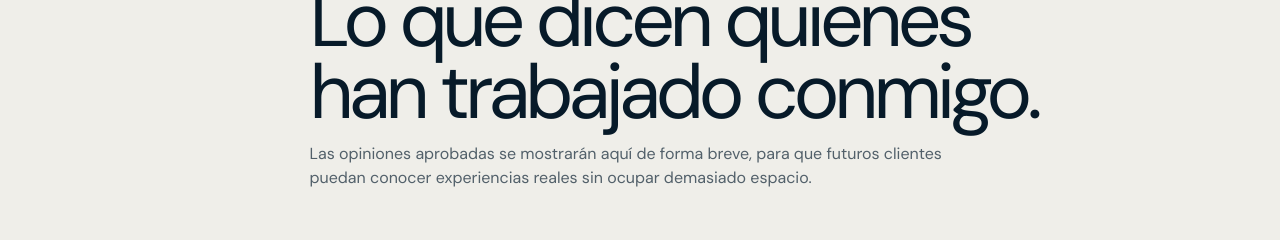
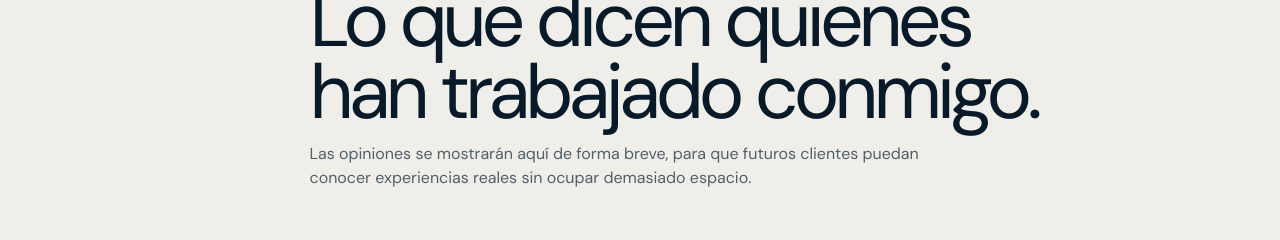
Before and after one commit to fezojdesing/fezoj_studio, a website: page opiniones.html in a window 1280 px wide. Shown: the part 954-1194 px from the top of the page. Drawn offline with nearby package versions, Linux system fonts and the light colour scheme; no server answers.

Commit message:
Update opiniones.html

```diff
--- a/opiniones.html
+++ b/opiniones.html
@@ -35,7 +35,7 @@
         <span class="section-index">02 / OPINIONES</span>
         <div>
           <h2>Lo que dicen quienes han trabajado conmigo.</h2>
-          <p>Las opiniones aprobadas se mostrarán aquí de forma breve, para que futuros clientes puedan conocer experiencias reales sin ocupar demasiado espacio.</p>
+          <p>Las opiniones se mostrarán aquí de forma breve, para que futuros clientes puedan conocer experiencias reales sin ocupar demasiado espacio.</p>
         </div>
       </div>
 
```
